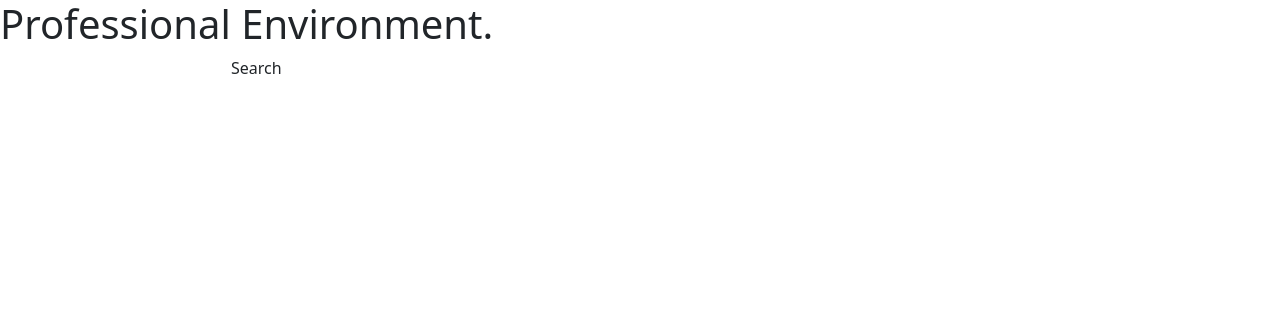
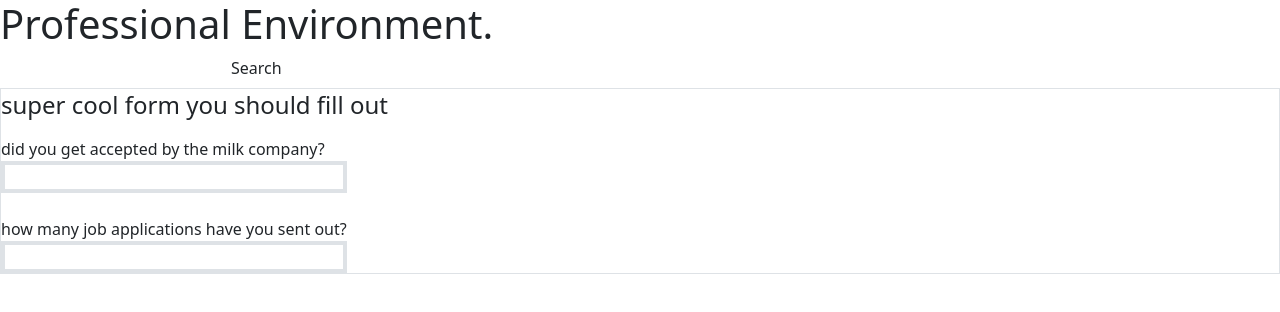
Before and after one commit to pecasdev/jobwait, a React (Create React App) app in the folder frontend/: page / in a window 1280 px wide. Shown: the top 312 px of the page. Built offline with nearby package versions, Linux system fonts and the light colour scheme.

Commit message:
Add rudimentary prompt system

```diff
--- a/frontend/src/App.tsx
+++ b/frontend/src/App.tsx
@@ -41,16 +41,32 @@ function handleSubmit(e: React.FormEvent, setResponse: (_: string) => void) {
 
 export default function App() {
     const [response, setResponse] = useState("");
+
+    const promptDefinition: PromptDefinition[] = [
+        {
+            displayText: "did you get accepted by the milk company?",
+            idKey: "milk_acceptance",
+            inputType: "text"
+        },
+        {
+            displayText: "how many job applications have you sent out?",
+            idKey: "job_application_count",
+            inputType: "slider"
+        }
+    ];
+
     return (
         <div>
             <h1>Professional Environment.</h1>
             <form onSubmit={(e) => handleSubmit(e, setResponse)}>
-        <input name="queryInput" id="queryInput" required={true}/>
+                <input name="queryInput" id="queryInput" required={true} />
                 <button type="submit">Search</button>
             </form>
-      <h2>
-        {response}
-      </h2>
+            <h2>{response}</h2>
+
+            <PromptCollector
+                promptDefinitions={promptDefinition}
+            ></PromptCollector>
         </div>
     );
 }
--- /dev/null
+++ b/frontend/src/reusable/Prompt.tsx
@@ -0,0 +1,24 @@
+import * as React from "react";
+import { useState } from "react";
+import { PromptDefinition } from "./PromptCollector";
+
+export default function Prompt(promptDefinition: PromptDefinition) {
+    function changeResponse(text: String) {
+        console.log(`response for "${promptDefinition.idKey}" changed to "${text}`)
+    }
+
+    const [response, setResponse] = useState("");
+    return (
+        <div>
+            <label className="flex flex-col">
+                {promptDefinition.displayText}
+                <input
+                    className="border border-black border-4"
+                    id={promptDefinition.idKey}
+                    name="displayText"
+                    onChange={(e) => changeResponse(e.target.value)}
+                />
+            </label>
+        </div>
+    );
+}
--- /dev/null
+++ b/frontend/src/reusable/PromptCollector.tsx
@@ -0,0 +1,24 @@
+import * as React from "react";
+import Prompt from "./Prompt";
+import { ReactElement } from "react";
+
+export type PromptDefinition = {
+    displayText: string;
+    idKey: string;
+    inputType: "text" | "slider" | "whatever";
+};
+
+export default function PromptCollector(props: {
+    promptDefinitions: PromptDefinition[];
+}) {
+    const prompts: ReactElement[] = [];
+    for (let promptDefinition of props.promptDefinitions) {
+        prompts.push(Prompt(promptDefinition));
+    }
+    return (
+        <div className="border border-black">
+            <p className="text-2xl">super cool form you should fill out</p>
+            <tbody className="space-y-6">{prompts}</tbody>
+        </div>
+    );
+}
```
Lines whose indentation alone changed are shown as unchanged.
